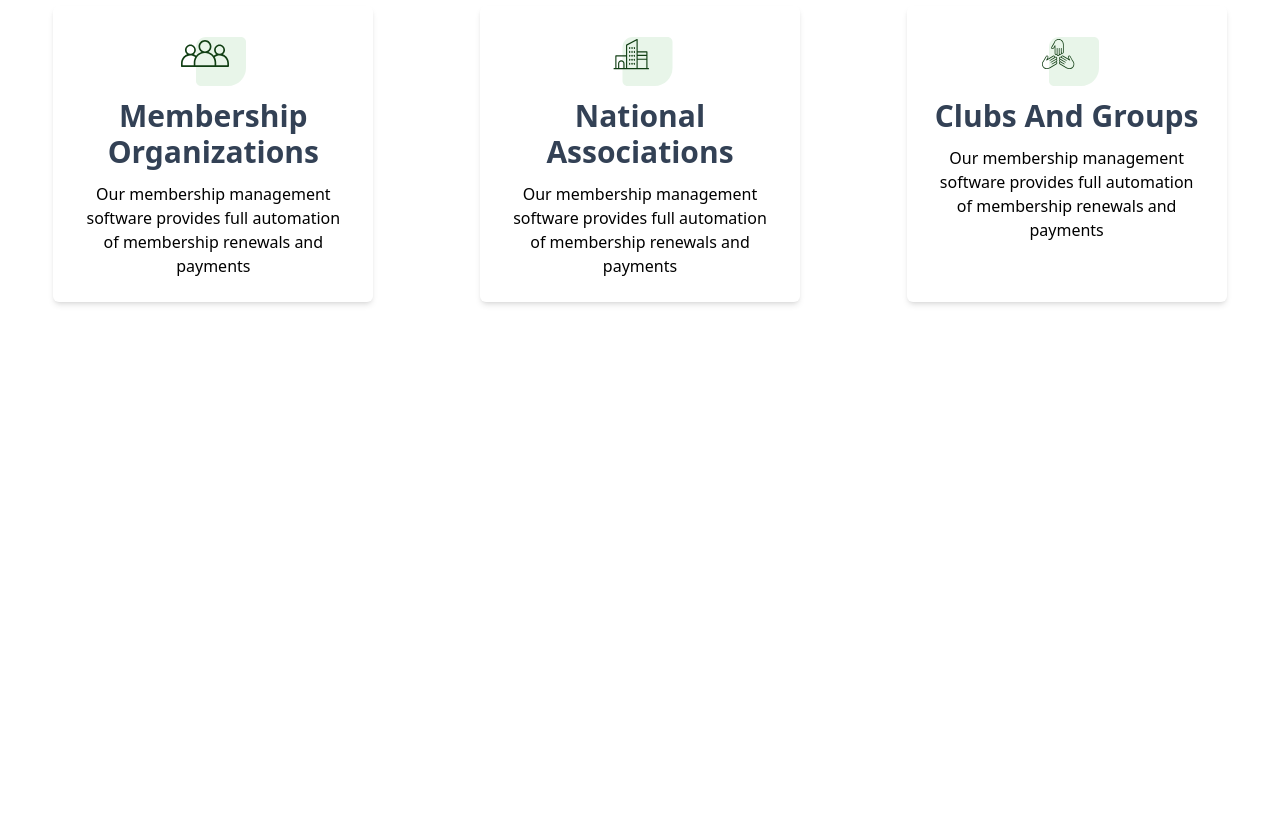
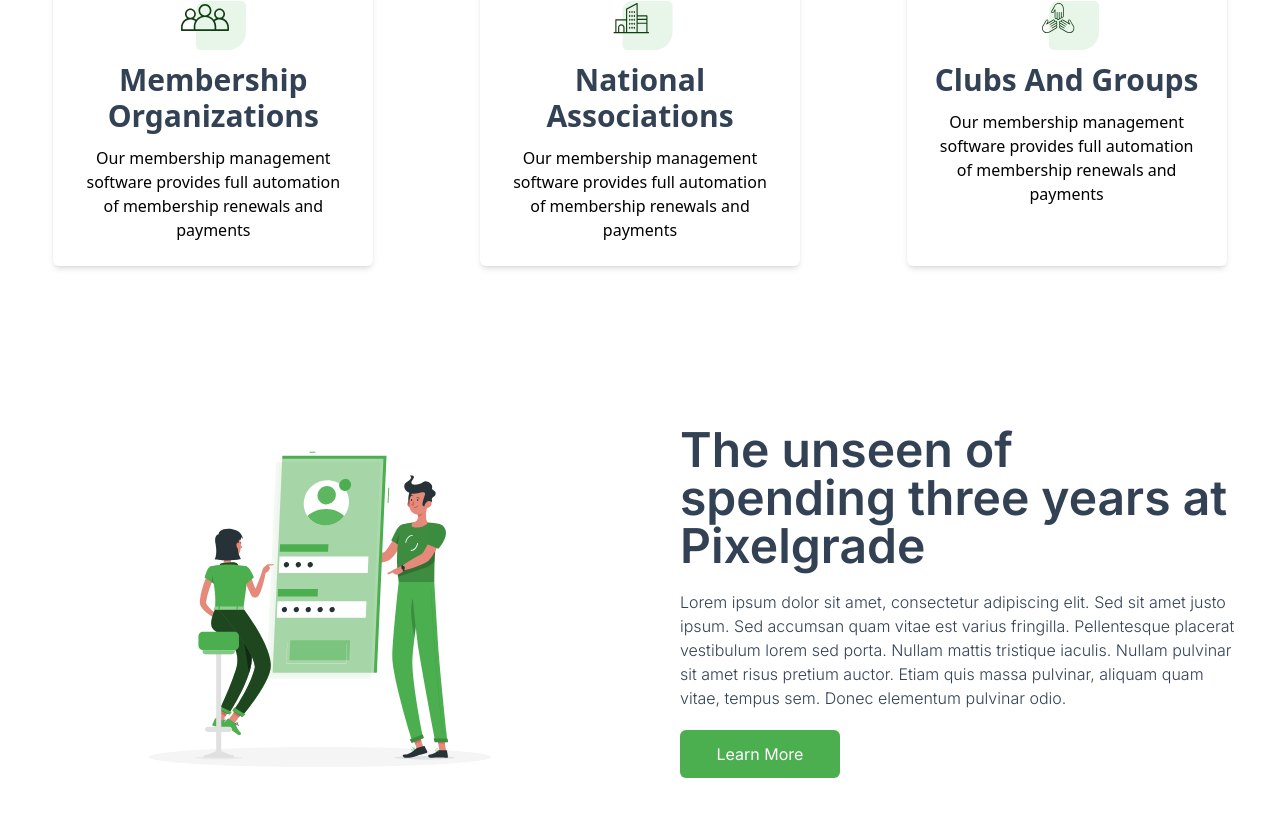
Before and after one commit to ramamimu/landing-page-collection, a Vue app: page /nexcent in a window 1280 px wide. Shown: the part 1301-2118 px from the top of the page. Before the commit the page ends 1703 px from the top, so only its background shows below. Built offline with nearby package versions, Linux system fonts and the light colour scheme; the HTML template or start-up script is replaced by a standard one.

Commit message:
feat: unlock section

```diff
--- /dev/null
+++ b/src/components/nexcent/unlock/UnlockSection.vue
@@ -0,0 +1,22 @@
+<template>
+  <section
+    class="container mx-auto grid grid-cols-1 items-center justify-items-center gap-10 px-5 py-10 font-inter md:grid-cols-2"
+  >
+    <img
+      src="/src/assets/nexcent/images/unlock-illustration.svg"
+      alt=""
+      class="col-span-1"
+    />
+    <div class="col-span-1 flex flex-col gap-5 p-5 text-slate-700">
+      <h2>The unseen of spending three years at Pixelgrade</h2>
+      <p class="font-light">
+        Lorem ipsum dolor sit amet, consectetur adipiscing elit. Sed sit amet
+        justo ipsum. Sed accumsan quam vitae est varius fringilla. Pellentesque
+        placerat vestibulum lorem sed porta. Nullam mattis tristique iaculis.
+        Nullam pulvinar sit amet risus pretium auctor. Etiam quis massa
+        pulvinar, aliquam quam vitae, tempus sem. Donec elementum pulvinar odio.
+      </p>
+      <div class="nexcent-button w-40">Learn More</div>
+    </div>
+  </section>
+</template>
--- a/src/style.css
+++ b/src/style.css
@@ -20,6 +20,6 @@
 
 @layer base {
   h2 {
-    @apply text-4xl font-semibold leading-snug md:text-6xl;
+    @apply text-4xl font-semibold leading-snug md:text-5xl;
   }
 }
--- a/src/views/NexcentView.vue
+++ b/src/views/NexcentView.vue
@@ -3,6 +3,7 @@ import HeaderSection from "@/components/nexcent/header/HeaderSection.vue";
 import HeroSection from "@/components/nexcent/hero/HeroSection.vue";
 import ClientSection from "@/components/nexcent/clients/ClientSection.vue";
 import CommunitySection from "@/components/nexcent/community/CommunitySection.vue";
+import UnlockSection from "@/components/nexcent/unlock/UnlockSection.vue";
 </script>
 
 <template>
@@ -10,4 +11,5 @@ import CommunitySection from "@/components/nexcent/community/CommunitySection.vu
   <HeroSection />
   <ClientSection />
   <CommunitySection />
+  <UnlockSection />
 </template>
```
Also changed, not shown: src/assets/nexcent/images/unlock-illustration.svg (added).
